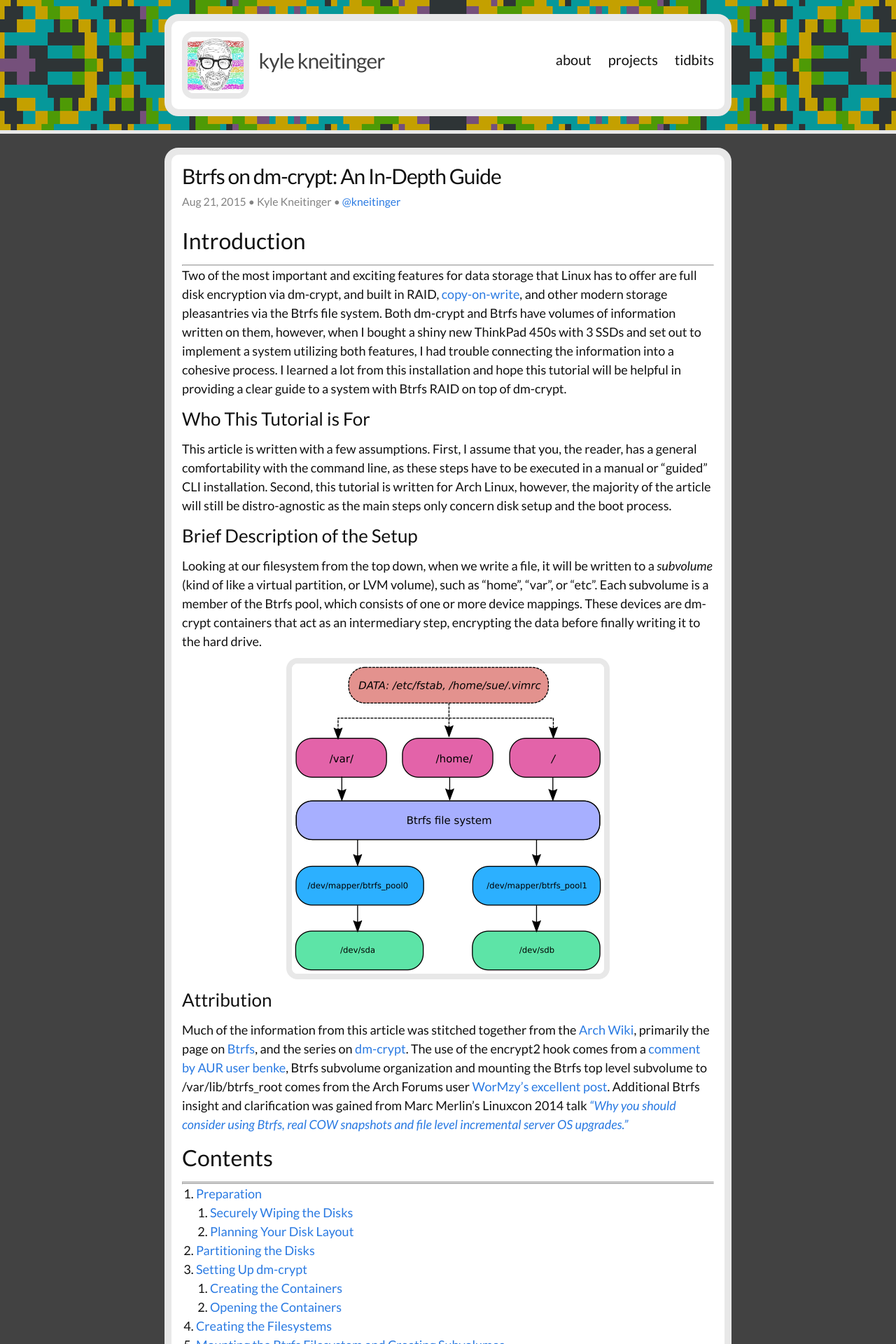
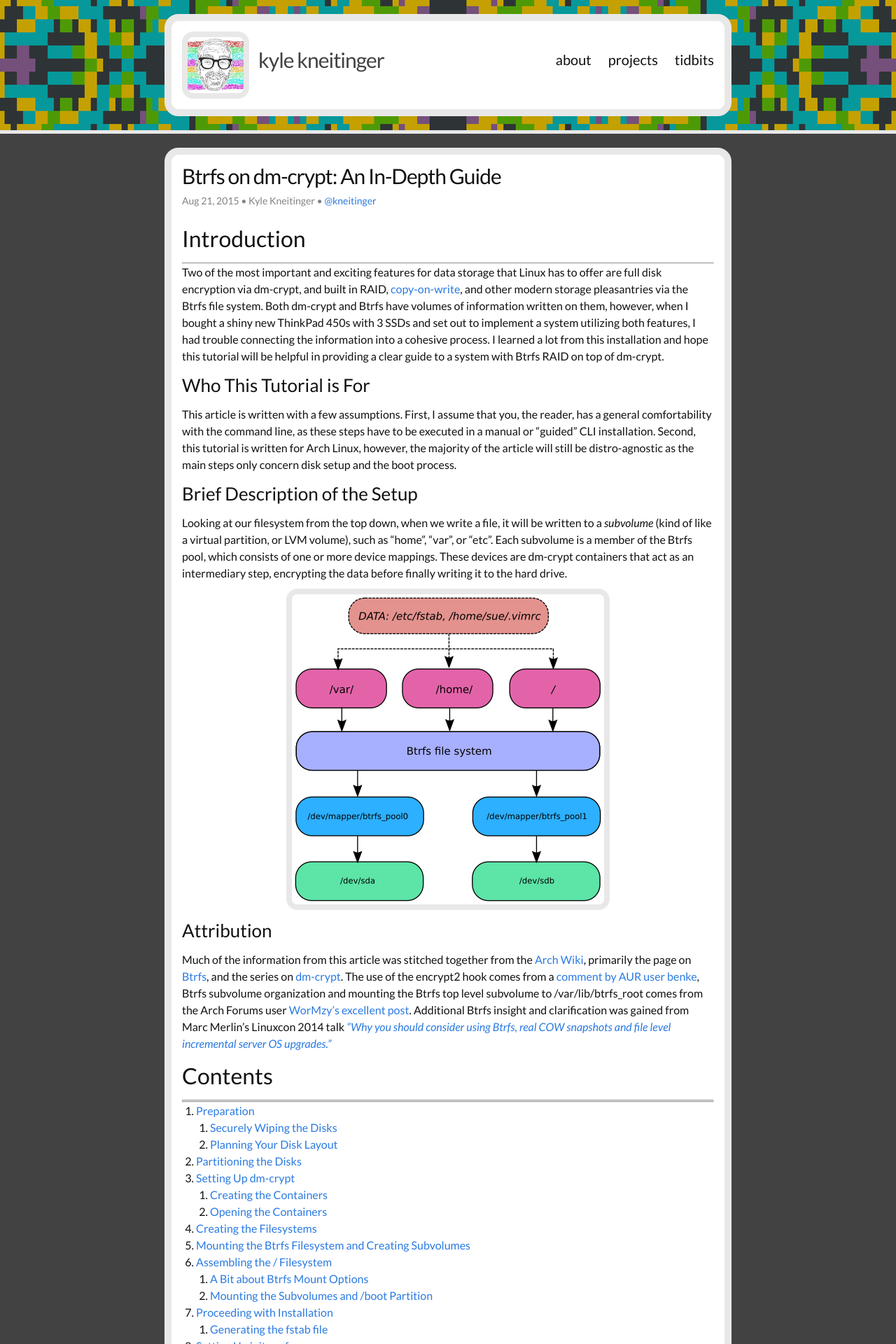
Before and after one commit to kneitinger/kneitinger.github.io, a Jekyll site: the page built from _posts/2015-08-21-brtfs-raid-on-dmcrypt.markdown, in a window 1280 px wide. Shown: the top 1920 px of the page at 70% size. Built offline with Jekyll 4.4.1, drawn with Linux system fonts in a browser that asks for light colours.

Commit message:
spacing and font size

```diff
--- a/_sass/_layout.scss
+++ b/_sass/_layout.scss
@@ -131,7 +131,7 @@
  */
 .page-content {
     padding: $spacing-unit 0;
-    padding-bottom: 220px;
+    padding-bottom: 240px;
 }
 
 .page-heading {
--- a/css/main.scss
+++ b/css/main.scss
@@ -6,7 +6,7 @@
 
 // Our variables
 $base-font-family: 'Lato',Helvetica, Arial, sans-serif;
-$base-font-size:   18px;
+$base-font-size:   16px;
 $small-font-size:  $base-font-size * 0.875;
 $base-line-height: 1.5;
 
```
